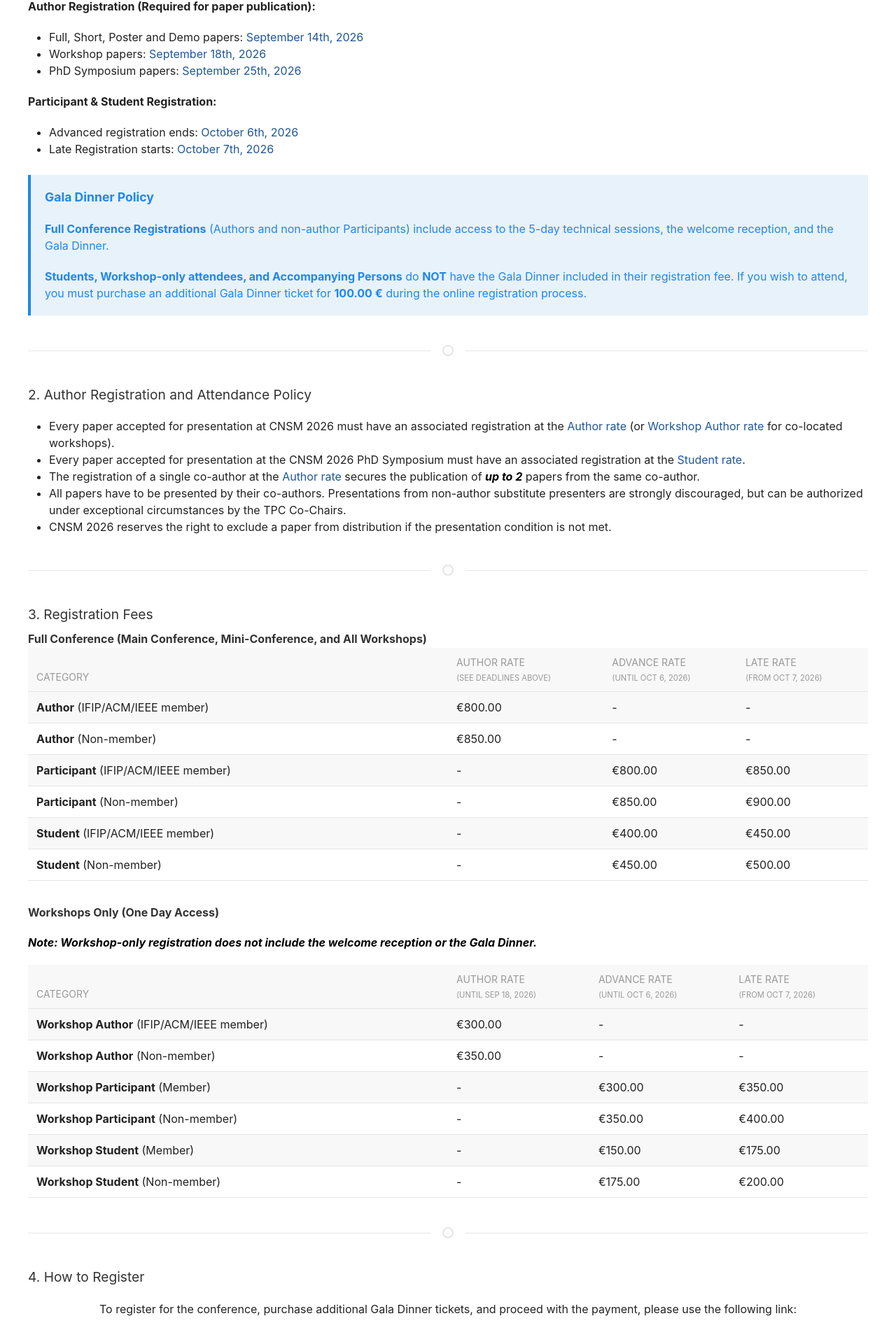
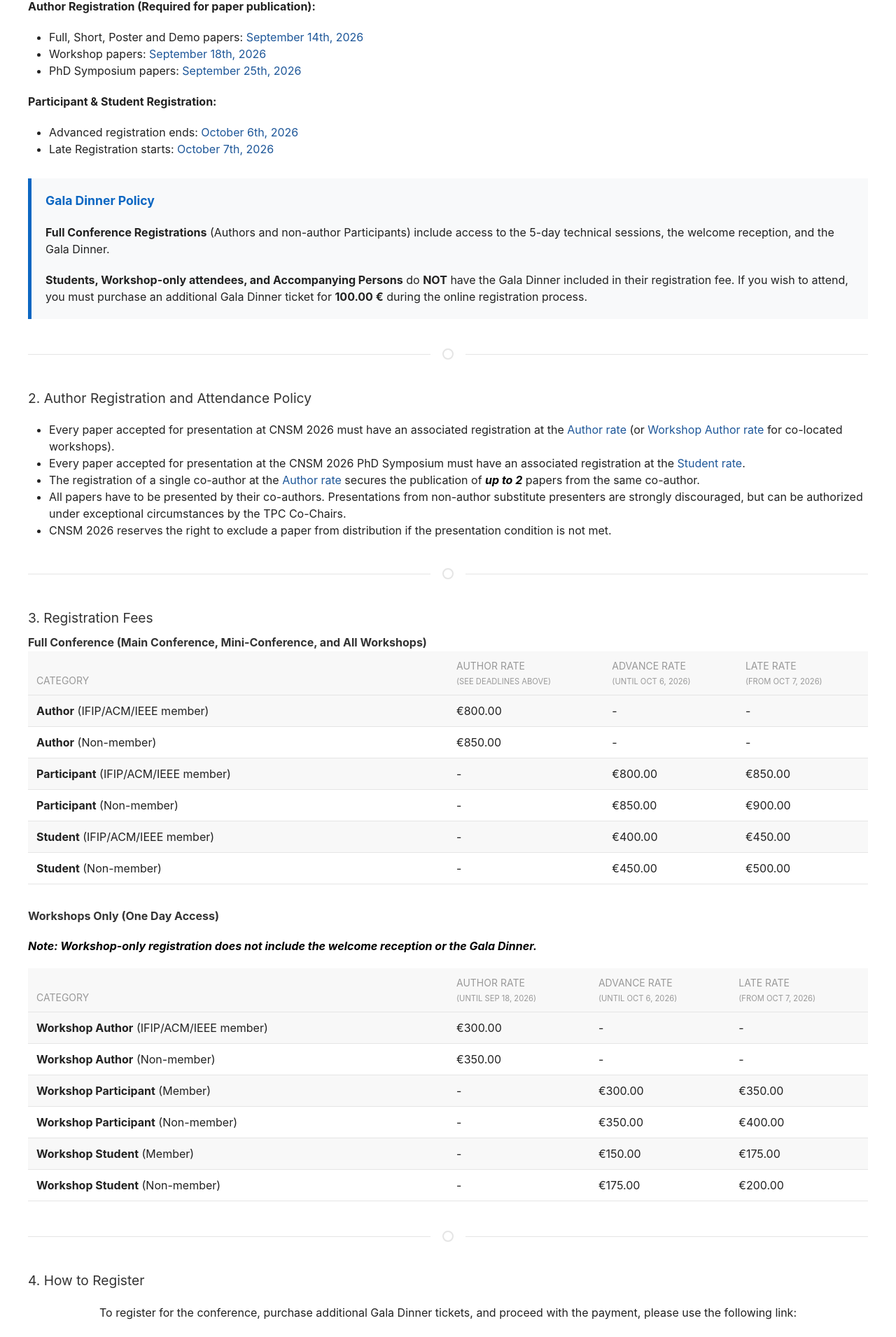
Before and after one commit to stuartclayman/cnsm-2026-website, a Jekyll site: the page built from registration.html, in a window 1280 px wide. Shown: the part 396-2307 px from the top of the page at 70% size. Built offline with Jekyll 4.4.1, drawn with Linux system fonts in a browser that asks for light colours; nearby versions of some CDN libraries.

Commit message:
Added registration.html

```diff
--- a/registration.html
+++ b/registration.html
@@ -26,8 +26,8 @@ title: Registration
 
 
 <!-- AVISO SOBRE LA CENA DE GALA EN AZUL -->
-<div class="uk-alert-primary" uk-alert style="padding: 20px; margin: 25px 0; border-left: 4px solid #1e87f0; background-color: #e8f2fa;">
-  <h4 style="margin-top: 0; color: #1e87f0;"><strong>Gala Dinner Policy</strong></h4>
+<div style="background-color: #f8f9fa; padding: 20px; border-left: 5px solid #0A66C2; margin-top: 30px;">
+  <h4 style="margin-top: 0; color: #0A66C2;"><strong>Gala Dinner Policy</strong></h4>
   <p><strong>Full Conference Registrations</strong> (Authors and non-author Participants) include access to the 5-day technical sessions, the welcome reception, and the Gala Dinner.</p>
   <p style="margin-bottom: 0;"><strong>Students, Workshop-only attendees, and Accompanying Persons</strong> do <strong>NOT</strong> have the Gala Dinner included in their registration fee. If you wish to attend, you must purchase an additional Gala Dinner ticket for <strong>100.00 €</strong> during the online registration process.</p>
 </div>
```
